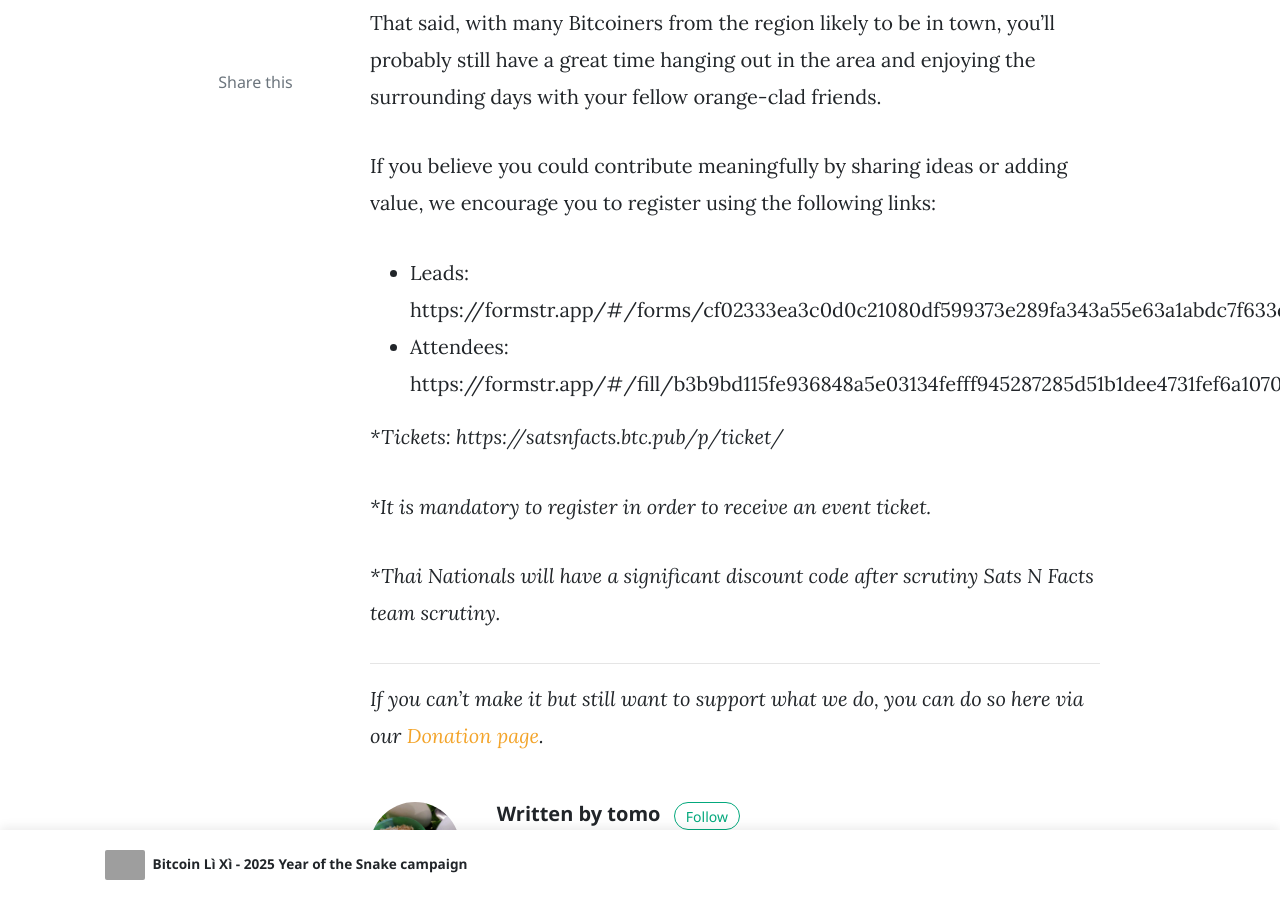
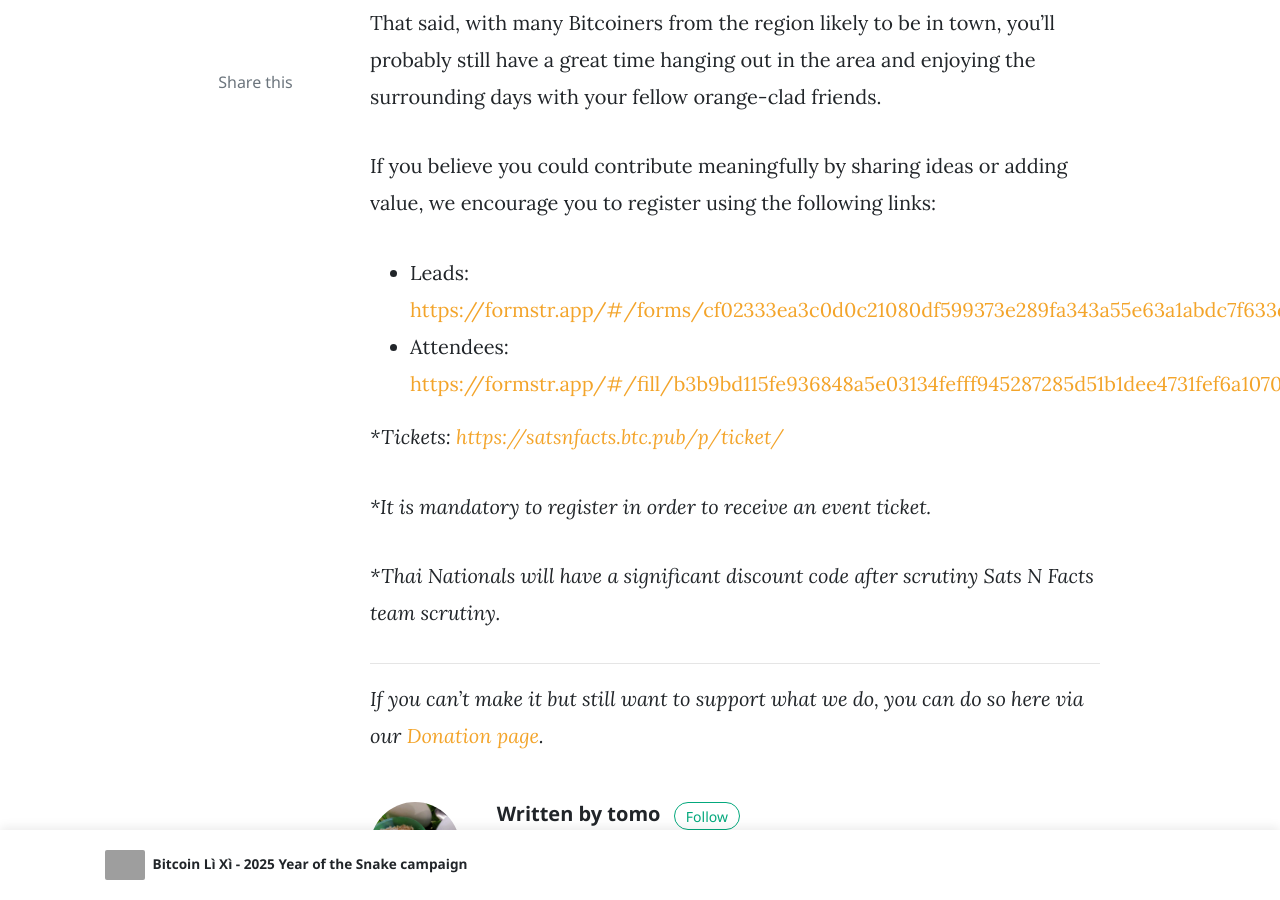
Before and after one commit to bitcoinsaigon/bitcoinsaigon.github.io, a Jekyll site: the page built from _posts/2025-01-3-bitcoin-technical-conference-chiang-mai-2025.md, in a window 1280 px wide and 900 px high, scrolled down 3546 px. Built offline with Jekyll 4.4.1, drawn with Linux system fonts in a browser that asks for light colours; nearby versions of some CDN libraries; comment, search, counter and statistics services are not loaded; some of the changed lines change nothing that is shown; grey boxes are pictures that could not be loaded.

Commit message:
add hyperlinks for registration info

```diff
--- a/_posts/2025-01-3-bitcoin-technical-conference-chiang-mai-2025.md
+++ b/_posts/2025-01-3-bitcoin-technical-conference-chiang-mai-2025.md
@@ -38,10 +38,10 @@ That said, with many Bitcoiners from the region likely to be in town, you’ll p
 
 If you believe you could contribute meaningfully by sharing ideas or adding value, we encourage you to register using the following links:
 
-- Leads: https://formstr.app/#/forms/cf02333ea3c0d0c21080df599373e289fa343a55e63a1abdc7f633d1594078ff
-- Attendees: https://formstr.app/#/fill/b3b9bd115fe936848a5e03134fefff945287285d51b1dee4731fef6a1070c597
+- Leads: [https://formstr.app/#/forms/cf02333ea3c0d0c21080df599373e289fa343a55e63a1abdc7f633d1594078ff](https://formstr.app/#/forms/cf02333ea3c0d0c21080df599373e289fa343a55e63a1abdc7f633d1594078ff)
+- Attendees: [https://formstr.app/#/fill/b3b9bd115fe936848a5e03134fefff945287285d51b1dee4731fef6a1070c597](https://formstr.app/#/fill/b3b9bd115fe936848a5e03134fefff945287285d51b1dee4731fef6a1070c597)
 
-_\*Tickets: https://satsnfacts.btc.pub/p/ticket/_
+_\*Tickets: [https://satsnfacts.btc.pub/p/ticket/](https://satsnfacts.btc.pub/p/ticket/)_
 
 _\*It is mandatory to register in order to receive an event ticket._
 
```
